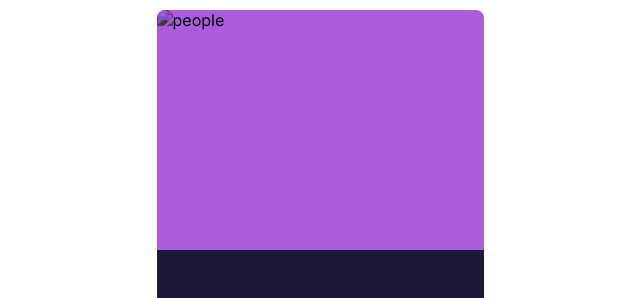
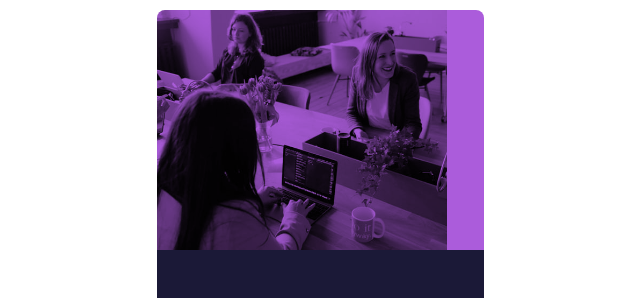
Before and after one commit to thunderhead27/stats-preview-component, a website: page index.html in a window 1280 px wide. Shown: the top 298 px of the page, without its empty margins (320-960 px from the left). Drawn offline with Linux system fonts and the light colour scheme; the site is published under a folder, as on GitHub Pages, so addresses that start at the root find nothing.

Commit message:
fourth commit

```diff
--- a/index.html
+++ b/index.html
@@ -13,8 +13,8 @@
   <div class="card">
     <div class="card__image">
       <picture class="card__image-1">
-        <source srcset="/images/image-header-desktop.jpg" media="(min-width: 375px)" />
-        <img src="/images/image-header-mobile.jpg" alt="people" />
+        <source srcset="./images/image-header-desktop.jpg" media="(min-width: 375px)" />
+        <img src="./images/image-header-mobile.jpg" alt="people" />
       </picture>
     </div>
     <div class="card__left">
--- a/sass/_component.scss
+++ b/sass/_component.scss
@@ -41,7 +41,7 @@
 
     @include desktop {
       text-align: start;
-      padding: 30px 140px 30px 70px;
+      padding: 60px 140px 30px 70px;
     }
 
     &--header {
```
Also changed, not shown: css/style.css.
